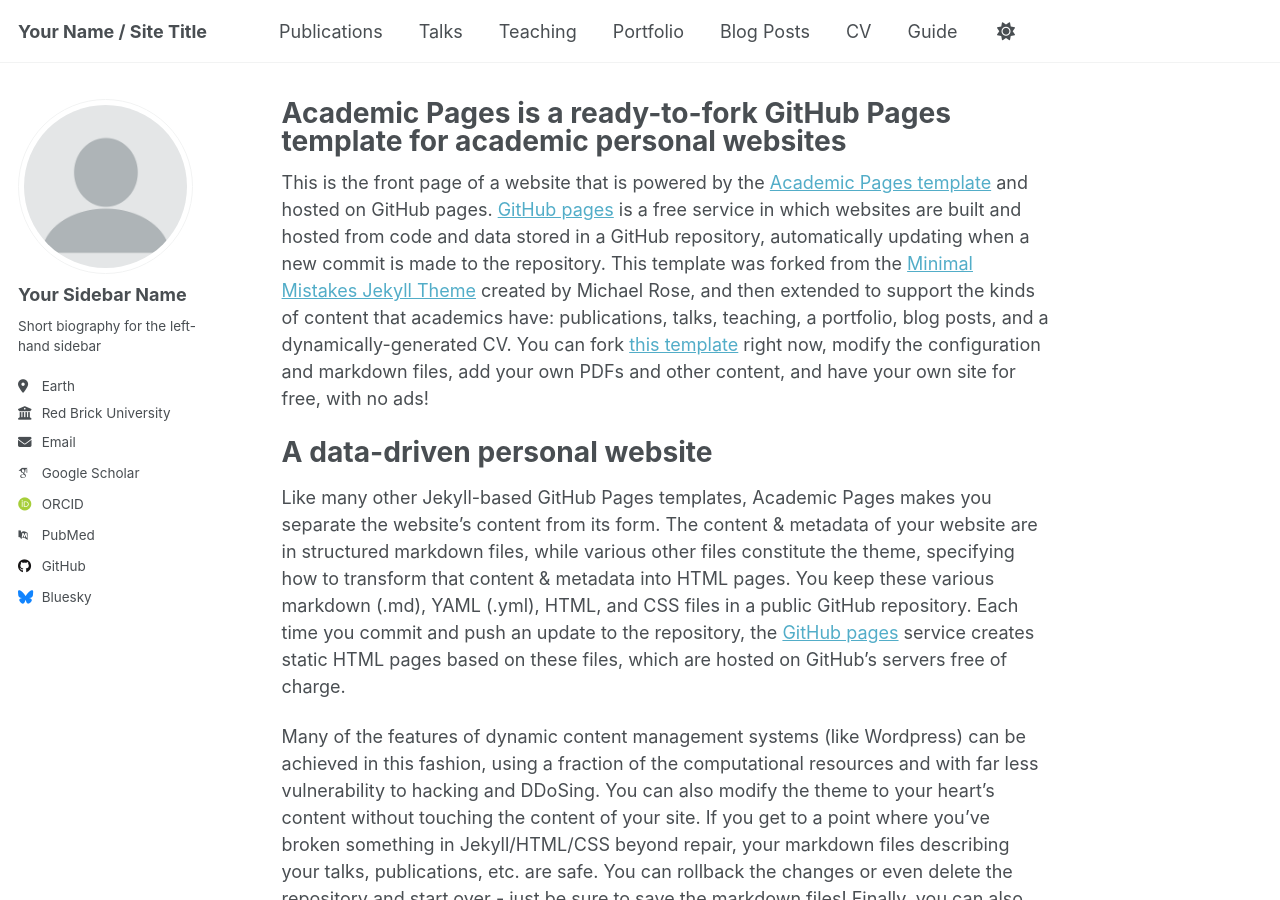
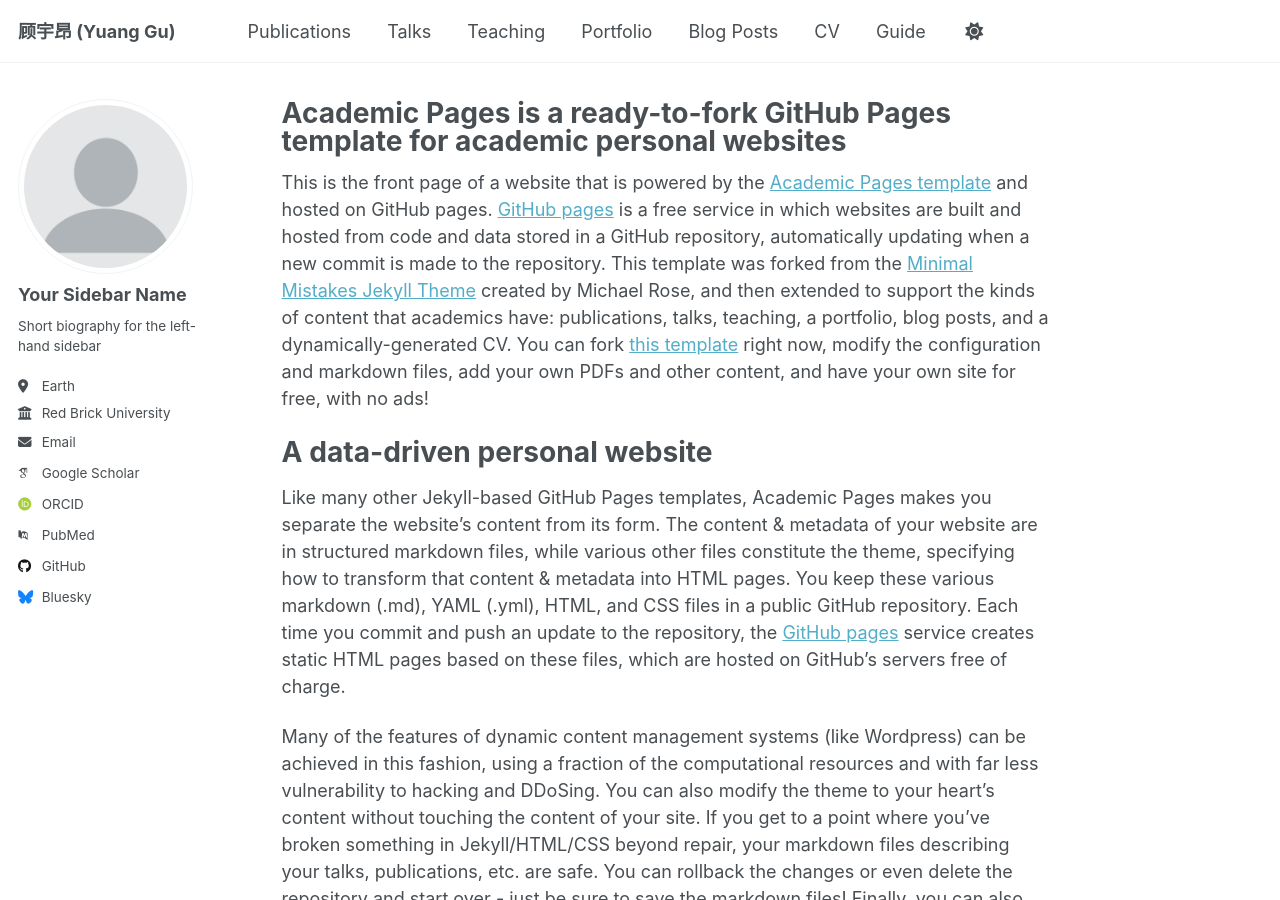
Before and after one commit to Artemisdifussion/YuangGu, a Jekyll site: the page built from _pages/about.md, in a window 1280 px wide and 900 px high. Built offline with Jekyll 4.4.1, drawn with Linux system fonts in a browser that asks for light colours; some web fonts are replaced.

Commit message:
Update _config.yml

```diff
--- a/_config.yml
+++ b/_config.yml
@@ -9,7 +9,7 @@
 # Basic Site Settings
 locale                   : "en-US"
 site_theme               : "default"
-title                    : "Your Name / Site Title"
+title                    : "顾宇昂 (Yuang Gu)"
 title_separator          : "-"
 name                     : &name "Your Name"
 description              : &description "personal description"
```
